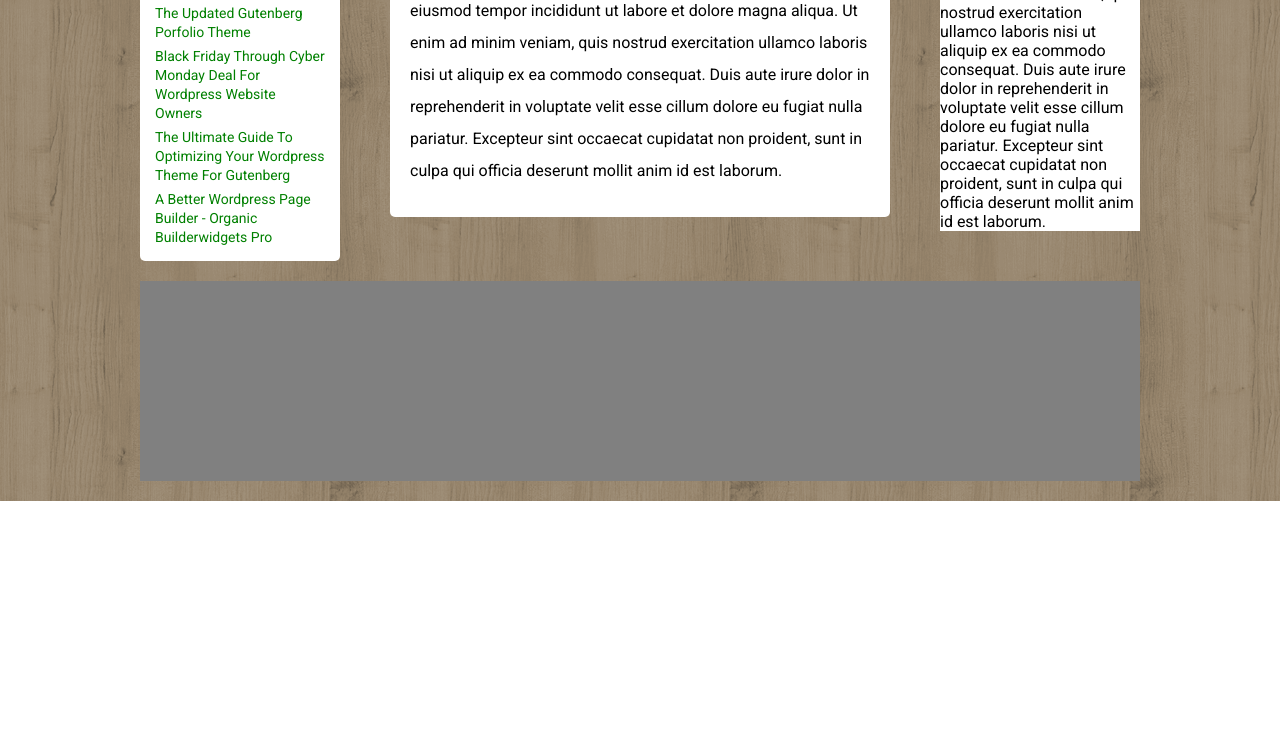
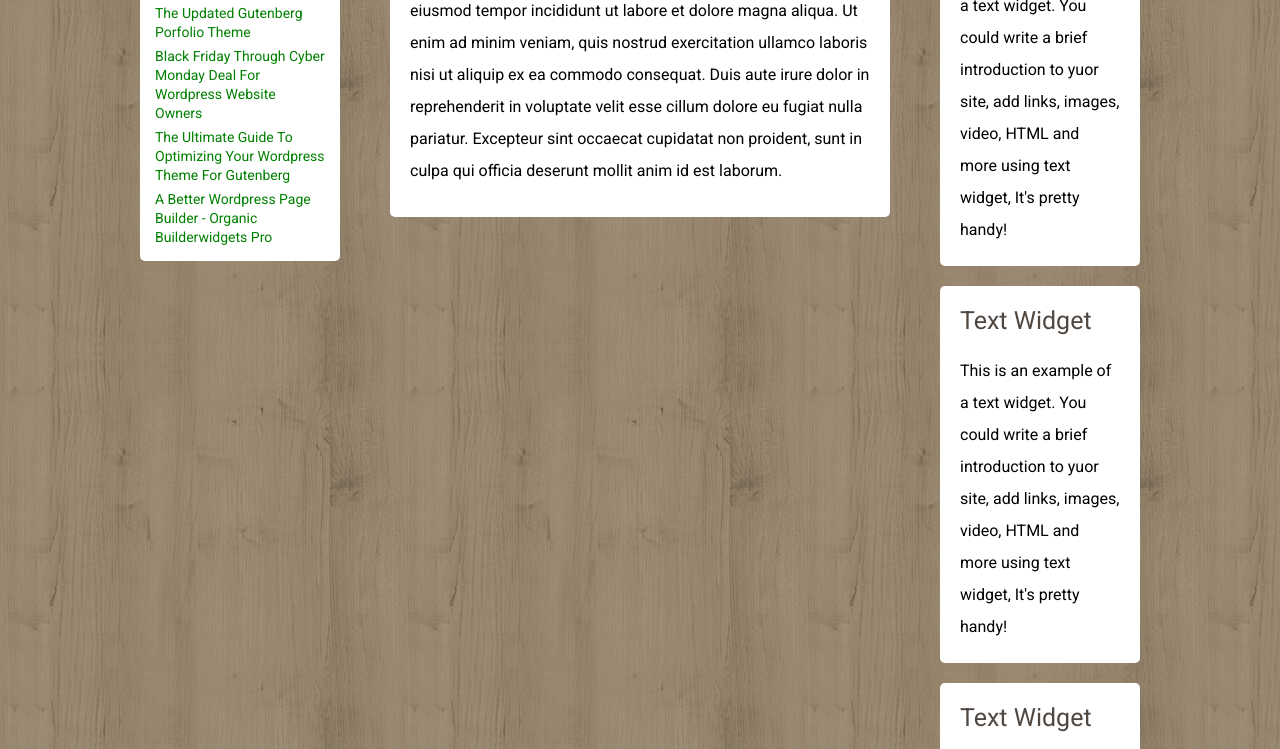
Before and after one commit to angelacaterina/htmlcss-wp, a plain HTML site: page index.html in a window 1280 px wide. Shown: the part 451-1200 px from the top of the page. Before the commit the page ends 952 px from the top, so only its background shows below. Drawn offline with Linux system fonts and the light colour scheme.

Commit message:
col_right
completamento terza colonna, creazione di 3 widget con titolo h2 e paragrafo

```diff
--- a/assets/css/style.css
+++ b/assets/css/style.css
@@ -117,7 +117,7 @@ nav{
   line-height: 2;
 } */
 
-.col_left, .col_right{
+.col_left{
   width: 20%;
   background: white;
 }
@@ -187,6 +187,26 @@ nav{
   line-height: 2;
 }
 
+.col_right{
+  width: 20%;
+}
+
+.widget{
+  margin-bottom: 20px;
+  padding: 20px;
+}
+
+.widget h2{
+  color: #504741;
+  font-size: 25px;
+  font-weight: 500;
+  margin-bottom: 20px;
+}
+
+.widget p{
+  line-height: 2;
+}
+
 /* site_footer */
 #site_footer{
   height: 200px;
--- a/index.html
+++ b/index.html
@@ -59,8 +59,23 @@
         </div>
 
         <div class="col_right float_left">
-          Lorem ipsum dolor sit amet, consectetur adipisicing elit, sed do eiusmod tempor incididunt ut labore et dolore magna aliqua. Ut enim ad minim veniam, quis nostrud exercitation ullamco laboris nisi ut aliquip ex ea commodo consequat. Duis aute irure dolor in reprehenderit in voluptate velit esse cillum dolore eu fugiat nulla pariatur. Excepteur sint occaecat cupidatat non proident, sunt in culpa qui officia deserunt mollit anim id est laborum.
+          <div class="widget rounded_box">
+            <h2>Text Widget</h2>
+            <p>This is an example of a text widget. You could write a brief introduction to yuor site, add links, images, video, HTML and more using text widget, It's pretty handy!</p>
+          </div>
+
+          <div class="widget rounded_box">
+            <h2>Text Widget</h2>
+            <p>This is an example of a text widget. You could write a brief introduction to yuor site, add links, images, video, HTML and more using text widget, It's pretty handy!</p>
+          </div>
+
+          <div class="widget rounded_box">
+            <h2>Text Widget</h2>
+            <p>This is an example of a text widget. You could write a brief introduction to yuor site, add links, images, video, HTML and more using text widget, It's pretty handy!</p>
+          </div>
+
         </div>
+
       </main>
       <!-- /#main_content -->
 
```
